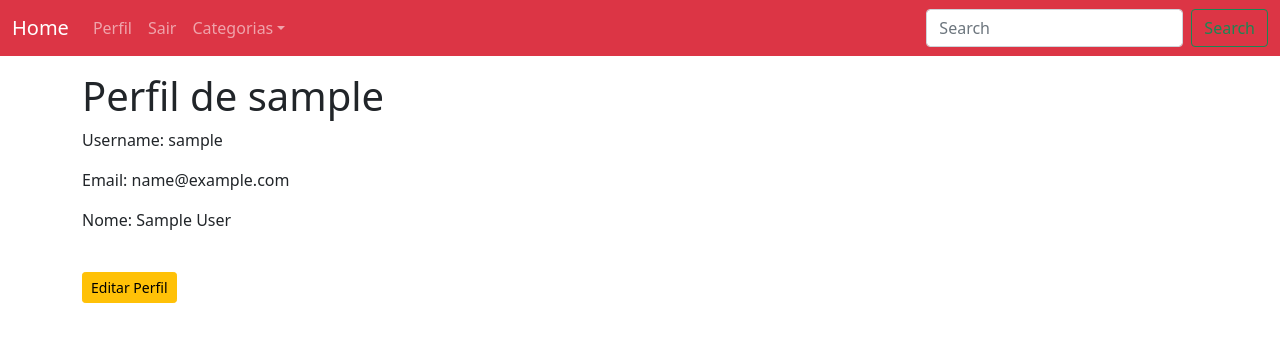
After one commit to geovanipaz/Projeto-Blog-SPFC, a Django app: page /account/perfil/ in a window 1280 px wide. The commit adds this page. Shown: the top 342 px of the page. Run offline with Django 4.2, Linux system fonts and the light colour scheme; the visitor is signed in with stand-in values (Sample User, id 1); some libraries are stand-ins or nearby versions.

Commit message:
edição de perfil

```diff
--- a/app_login/urls.py
+++ b/app_login/urls.py
@@ -2,10 +2,12 @@ from django.urls import path
 
 from app_login import views
 
-app_name = 'login'
+app_name = 'app_login'
 
 urlpatterns = [
     path('signup/', views.sign_up, name='signup'),
     path('login/', views.pagina_login, name='login'),
-    path('logout/', views.logout_user, name='logout')
+    path('logout/', views.logout_user, name='logout'),
+    path('perfil/', views.perfil, name='perfil'),
+    path('edita_perfil/', views.edita_usuario, name='edita_perfil')
 ]
--- a/app_login/views.py
+++ b/app_login/views.py
@@ -4,14 +4,15 @@ from django.contrib.auth.forms import UserCreationForm, AuthenticationForm
 from django.contrib.auth import login, authenticate, logout
 from django.urls import reverse
 from django.contrib.auth.decorators import login_required
+from app_login.forms import SignUpForm, UserProfileChange
 # Create your views here.
 
 
 def sign_up(request):
-    form = UserCreationForm()
+    form = SignUpForm()
     registrado = False
     if request.method == 'POST':
-        form = UserCreationForm(data=request.POST)
+        form = SignUpForm(data=request.POST)
         if form.is_valid():
             form.save()
             registrado = True
@@ -35,4 +36,19 @@ def pagina_login(request):
 @login_required
 def logout_user(request):
     logout(request)
-    return HttpResponseRedirect(reverse('login:login'))
+    return HttpResponseRedirect(reverse('app_login:login'))
+
+@login_required
+def perfil(request):
+    return render(request,'app_login/perfil.html', context={})
+
+@login_required
+def edita_usuario(request):
+    usuario_atual = request.user
+    form = UserProfileChange(instance=usuario_atual)
+    if request.method =='POST':
+        form = UserProfileChange(request.POST, instance=usuario_atual)
+        if form.is_valid():
+            form.save()
+            form = UserProfileChange(instance=usuario_atual)
+    return render(request,'app_login/edita_perfil.html', context={'form':form})
--- /dev/null
+++ b/templates/app_login/perfil.html
@@ -0,0 +1,15 @@
+{% extends 'base.html' %}
+{% load crispy_forms_tags %}
+{% block title %}
+  Perfil
+{% endblock title %}
+
+{% block body_block %}
+    <h1>Perfil de {{request.user.username}}</h1>
+    <p>Username: {{user.username}}</p>
+    <p>Email: {{user.email}}</p>
+    <p>Nome: {{user.first_name}} {{user.last_name}}</p>
+    <br>
+    <a class="btn btn-warning btn-sm"
+    href="{% url 'app_login:edita_perfil' %}">Editar Perfil</a>
+{% endblock %}
--- a/templates/app_login/signup.html
+++ b/templates/app_login/signup.html
@@ -8,7 +8,7 @@
 
     {% if registrado %}
       <div class="alert alert-success">
-        Conta criada com Sucesso <a href="{% url 'login:login'%}">Login</a>
+        Conta criada com Sucesso <a href="{% url 'app_login:login'%}">Login</a>
       </div>
 
     {% else %}
@@ -20,7 +20,7 @@
             <button type="submit" class="btn btn-success btn-sm">Criar Conta</button>
         </form>
             <br>
-        <p>Já possui uma conta?</p> <a href="{% url 'login:login'%}">Login</a>
+        <p>Já possui uma conta?</p> <a href="{% url 'app_login:login'%}">Login</a>
 
     {% endif %}
 
--- a/templates/base.html
+++ b/templates/base.html
@@ -28,11 +28,16 @@
         <div class="navbar-collapse offcanvas-collapse" id="navbarsExampleDefault">
           <ul class="navbar-nav me-auto mb-2 mb-lg-0">
             {% if user.is_authenticated %}
+              <!--
               <li class="nav-item active">
                 <a class="nav-link" href="{% url 'blog:lista_blog' %}">Home</a>
               </li>
+            -->
               <li class="nav-item active">
-                <a class="nav-link" href="{% url 'login:logout' %}">Sair</a>
+                <a class="nav-link" href="{% url 'app_login:perfil' %}">Perfil</a>
+              </li>
+              <li class="nav-item active">
+                <a class="nav-link" href="{% url 'app_login:logout' %}">Sair</a>
               </li>
               <li class="nav-item dropdown">
                 <a class="nav-link dropdown-toggle" href="#" data-bs-toggle="dropdown" aria-expanded="false">Categorias</a>
@@ -44,10 +49,10 @@
               </li>
             {% else %}
               <li class="nav-item active">
-                <a class="nav-link" href="{% url 'login:signup' %}">Registrar</a>
+                <a class="nav-link" href="{% url 'app_login:signup' %}">Registrar</a>
               </li>
               <li class="nav-item active">
-                <a class="nav-link" href="{% url 'login:login' %}">Login</a>
+                <a class="nav-link" href="{% url 'app_login:login' %}">Login</a>
               </li>
             {% endif %}
 
@@ -59,29 +64,8 @@
         </div>
       </div>
     </nav>
-    <!--
-    <nav class="navbar navbar-expand-sm bg-danger navbar-dark">
-        <ul class="navbar-nav">
-            <li class="nav-item active">
-                <a class="nav-link" href="{% url 'blog:lista_blog' %}">Home</a>
-            </li>
-            <li class="nav-item active">
-              <a class="nav-link" href="{% url 'login:signup' %}">Registrar</a>
-            </li>
-            <li class="nav-item active">
-              <a class="nav-link" href="{% url 'login:login' %}">Login</a>
-            </li>
-            <li class="nav-item active">
-              <a class="nav-link" href="{% url 'login:logout' %}">Sair</a>
-            </li>
 
-        </ul>
-        <form class="d-flex" role="search">
-            <input class="form-control me-2" type="search" placeholder="Search" aria-label="Search">
-            <button class="btn btn-outline-success" type="submit">Search</button>
-          </form>
-    </nav>
-    -->
+    <br><br><br>
 
 
     <div class="container" style="padding-top 20px;">
```
Also changed, not shown: app_login/forms.py (added, +17 -0 lines), templates/app_login/edita_perfil.html (added, +14 -0 lines).
